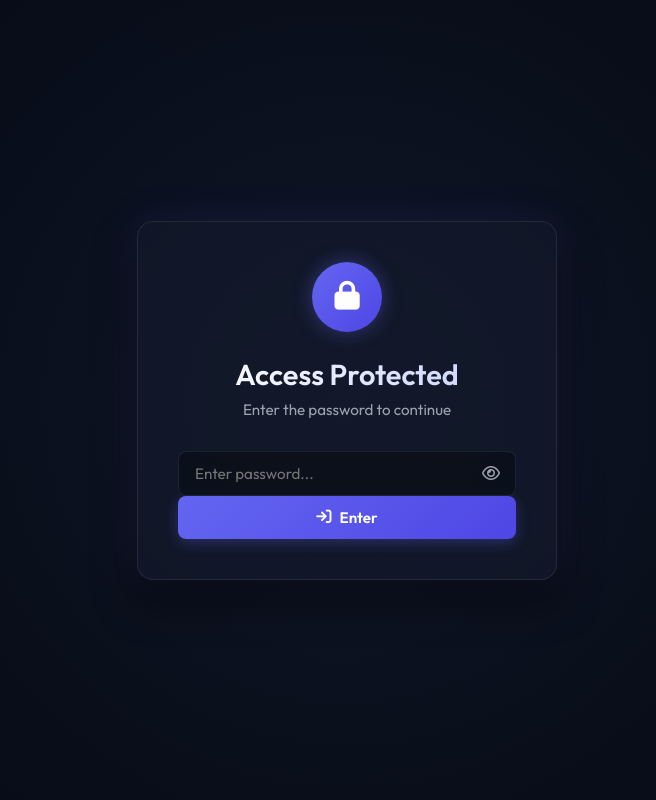
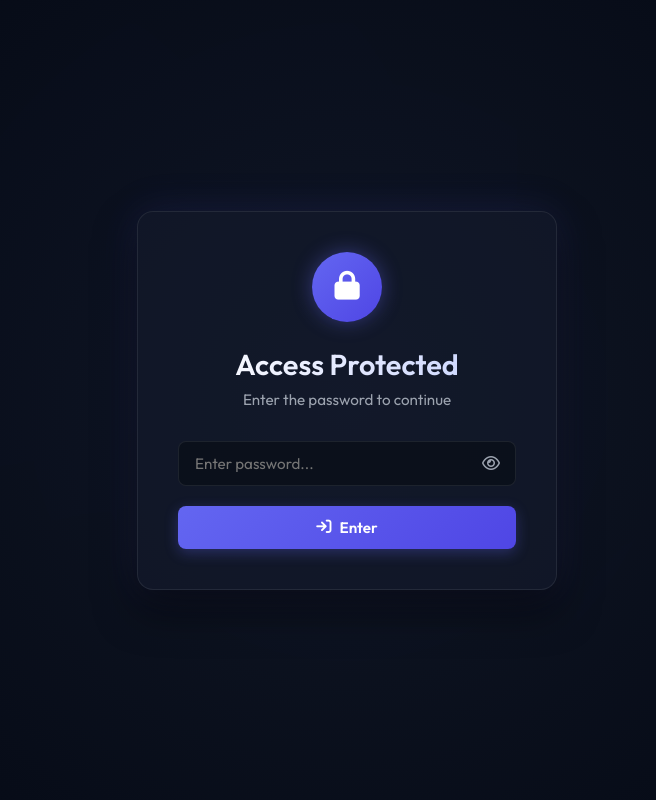
Before and after one commit to nikhilk2151/Bulk-email, a FastAPI app: page / in a window 1280 px wide. Shown: the whole page, without its empty margins (293-949 px from the left). Run offline with FastAPI, Linux system fonts and the light colour scheme; some libraries are stand-ins or nearby versions.

Commit message:
Fix password gate input overlap and adjust spacing

```diff
--- a/static/style.css
+++ b/static/style.css
@@ -128,13 +128,20 @@ body {
     font-size: 0.95rem;
 }
 
+#gate-form {
+    display: flex;
+    flex-direction: column;
+    gap: 1.25rem;
+    width: 100%;
+}
+
 .gate-error {
     background: rgba(239, 68, 68, 0.12);
     border: 1px solid rgba(239, 68, 68, 0.25);
     color: #fca5a5;
     padding: 0.75rem 1rem;
     border-radius: var(--border-radius);
-    margin-bottom: 1.25rem;
+    margin-bottom: 0;
     font-size: 0.875rem;
     display: flex;
     align-items: center;
@@ -347,9 +354,11 @@ textarea {
     width: 100%;
 }
 
-.password-wrapper input {
+.password-wrapper input,
+.password-wrapper input[type="text"],
+.password-wrapper input[type="password"] {
     width: 100%;
-    padding-right: 2.75rem;
+    padding-right: 3rem !important;
 }
 
 .icon-button {
```
